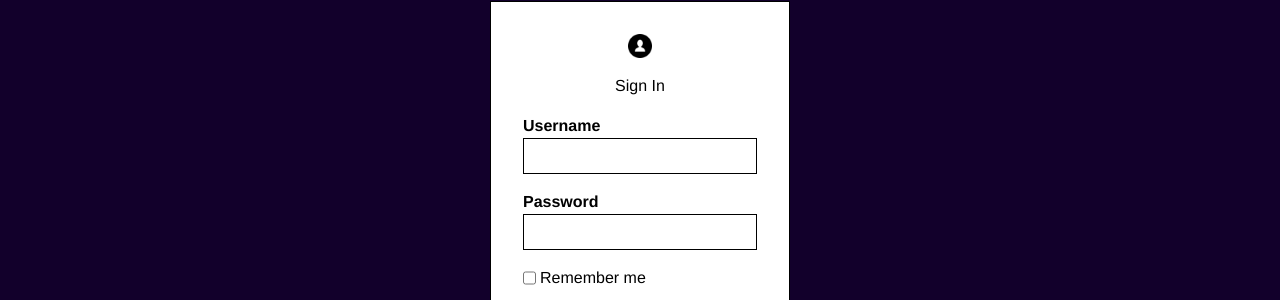
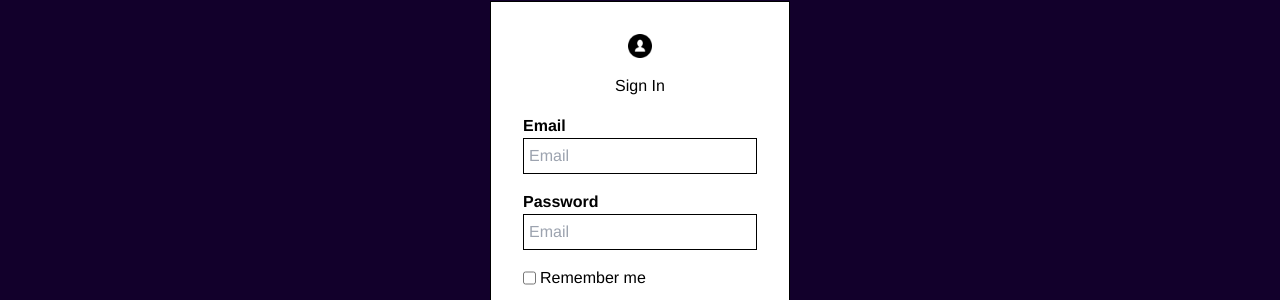
Before and after one commit to Berkpigh/IntWebP11_1, a React (Vite) app in the folder client/: page /login in a window 1280 px wide. Shown: the part 117-417 px from the top of the page. Built offline with nearby package versions, Linux system fonts and the light colour scheme.

Commit message:
Sign In func

```diff
--- a/client/src/pages/SignIn.jsx
+++ b/client/src/pages/SignIn.jsx
@@ -19,6 +19,7 @@ const SignIn = () => {
   }
   const handleSubmit = async (e) => {
     e.preventDefault()
+    console.log(JSON.stringify(formData))
     try {
       dispatch(signInStart())
       const res = await fetch('http://localhost:3001/api/v1/user/login', {
@@ -51,13 +52,14 @@ const SignIn = () => {
           <h1 className="my-4">Sign In</h1>
           <form onSubmit={handleSubmit}>
             <div className="flex flex-col text-left mb-4">
-              <label className="font-bold" htmlFor="username">
-                Username
+              <label className="font-bold" htmlFor="email">
+                Email
               </label>
               <input
                 className="border-black border p-5px"
-                type="text"
-                id="username"
+                type="email"
+                id="email"
+                placeholder="Email"
                 onChange={handleChange}
               />
             </div>
@@ -69,6 +71,7 @@ const SignIn = () => {
                 className="border-black border p-5px"
                 type="password"
                 id="password"
+                placeholder="Email"
                 onChange={handleChange}
               />
             </div>
```
